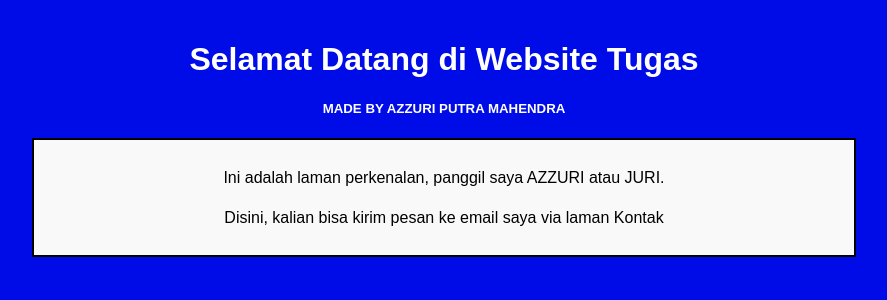
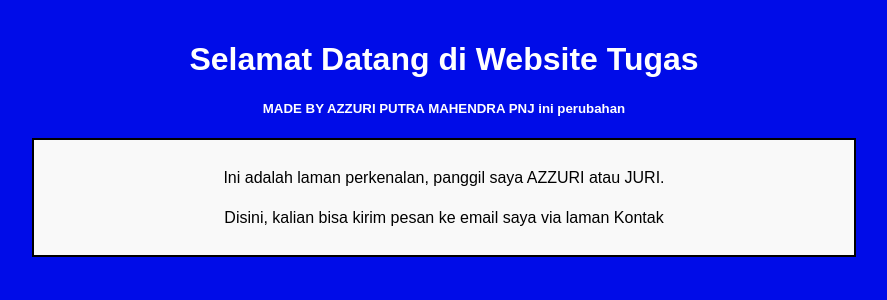
Before and after one commit to bangjur/tugas-devops, a Flask app: page / in a window 1280 px wide. Shown: the part 93-393 px from the top of the page, without its empty margins (196-1083 px from the left). Run offline with Flask 3, Linux system fonts and the light colour scheme; some libraries are stand-ins or nearby versions.

Commit message:
update index.html

```diff
--- a/templates/index.html
+++ b/templates/index.html
@@ -2,7 +2,7 @@
 
 {% block content %}
     <h1>Selamat Datang di Website Tugas</h1>
-    <h5>MADE BY AZZURI PUTRA MAHENDRA</h5>
+    <h5>MADE BY AZZURI PUTRA MAHENDRA PNJ ini perubahan</h5>
     <div class="content-box">
         <p>Ini adalah laman perkenalan, panggil saya AZZURI atau JURI.</p>
         <p>Disini, kalian bisa kirim pesan ke email saya via laman Kontak</p>
```
